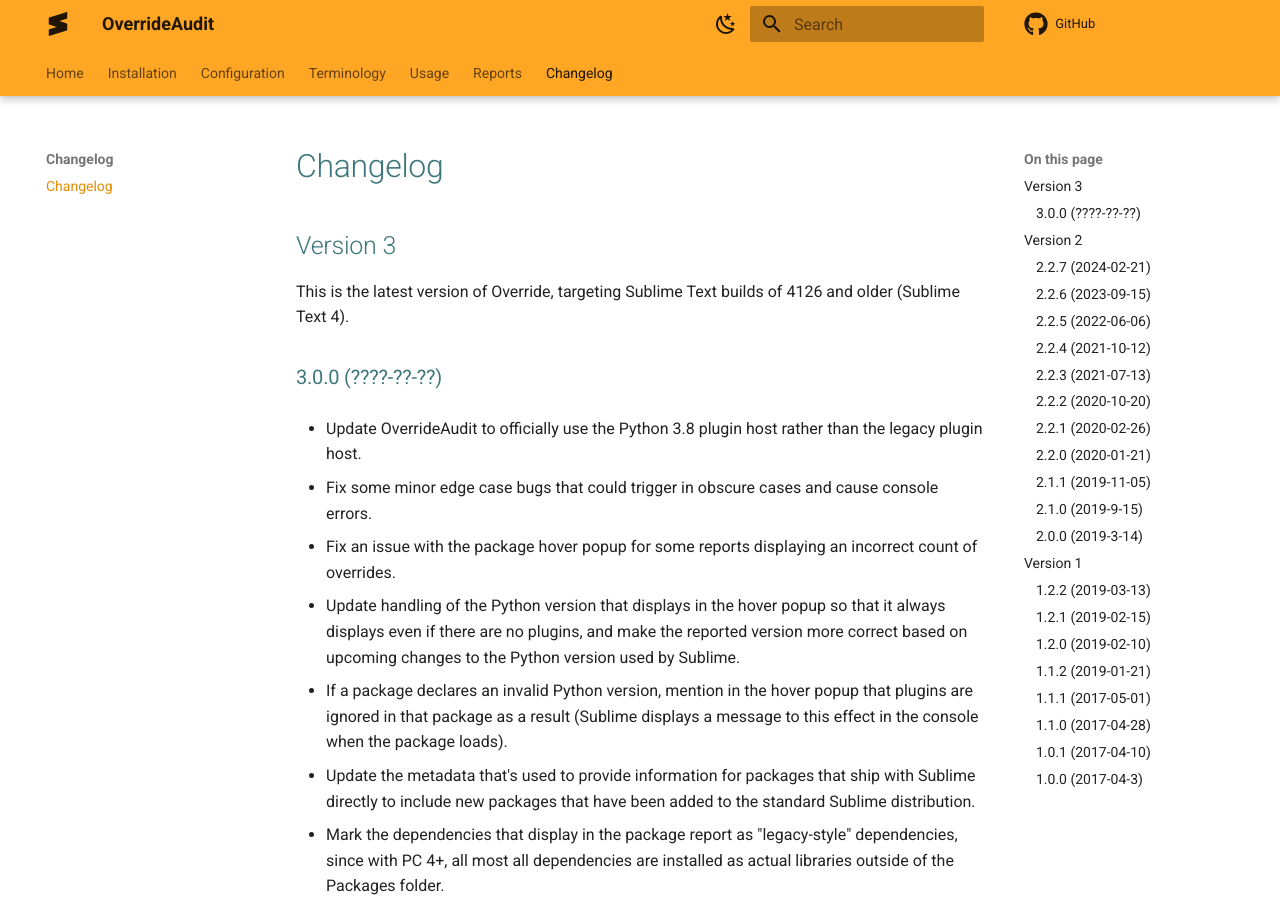
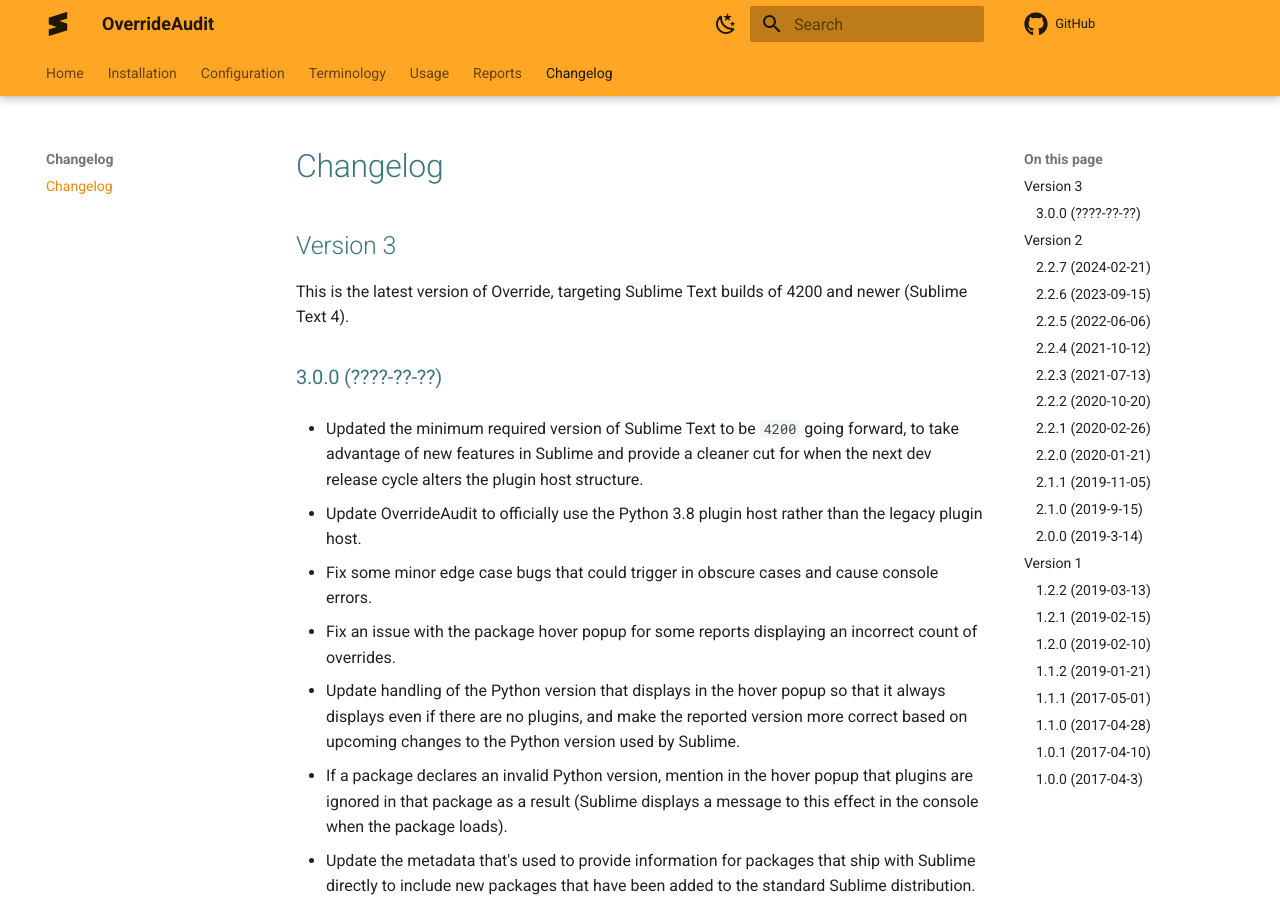
Before and after one commit to OdatNurd/OverrideAudit, an MkDocs documentation site: the page built from docs/content/changelog.md, in a window 1280 px wide and 900 px high. Built offline with MkDocs 1.6.1 and Material for MkDocs 9.7.7, drawn with Linux system fonts in a browser that asks for light colours; comment, search, counter and statistics services are not loaded.

Commit message:
Change the documented minimum build number
The minimum build is being switched from 4126 to 4200. The original
intent of making 4126 the minimum was because new development was going
to start and we wanted to start with a known good version as a base.

Since we're spinning up version 3.0.0 to get ready for Sublime switching
to having only a single plugin host, we might as well get the version
number closer as well.

Thus far we have not done anything that would need the newer version, so
we are also open to being able to change it one more time once the
official plugin host drops, in theory.

```diff
--- a/docs/content/changelog.md
+++ b/docs/content/changelog.md
@@ -6,10 +6,15 @@
 
 ## Version 3
 
-This is the latest version of Override, targeting Sublime Text builds of 4126
-and older (Sublime Text 4).
+This is the latest version of Override, targeting Sublime Text builds of 4200
+and newer (Sublime Text 4).
 
 ### 3.0.0 (????-??-??)
+
+  - Updated the minimum required version of Sublime Text to be `4200` going
+    forward, to take advantage of new features in Sublime and provide a
+    cleaner cut for when the next dev release cycle alters the plugin host
+    structure.
 
   - Update OverrideAudit to officially use the Python 3.8 plugin host rather
     than the legacy plugin host.
--- a/docs/content/install/index.md
+++ b/docs/content/install/index.md
@@ -6,7 +6,7 @@
 # Installing OverrideAudit
 
 OverrideAudit supports Sublime Text on Windows, MacOS and Linux. The only
-requirement is Sublime Text with a build number of `4126` or higher; no other
+requirement is Sublime Text with a build number of `4200` or higher; no other
 external software or packages are required.
 
 !!! NOTE "Required builds of Sublime Text"
--- a/docs/mkdocs.yml
+++ b/docs/mkdocs.yml
@@ -18,8 +18,8 @@
     - "Key Bindings": config/keybinds.md
     - "Settings": config/settings.md
   - "Terminology":
-      "OverrideAudit Terminology": terminology/index.md
-      "What is an Override": terminology/overrides.md
+    - "OverrideAudit Terminology": terminology/index.md
+    - "What is an Override": terminology/overrides.md
   - Usage:
     - "QuickStart": usage/index.md
     - "Workflow": usage/workflow.md
```
Also changed, not shown: CHANGELOG.md, 1 other file.
